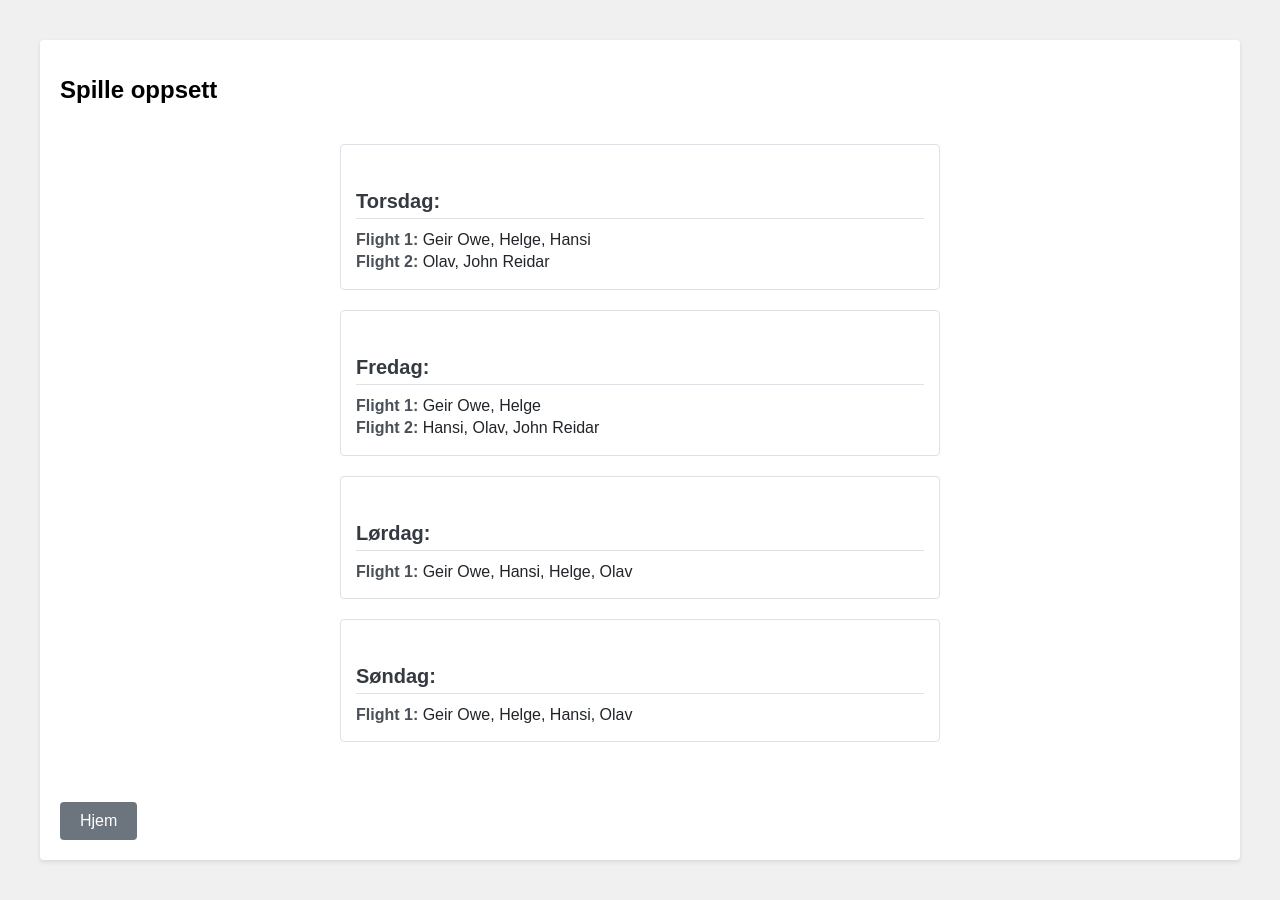
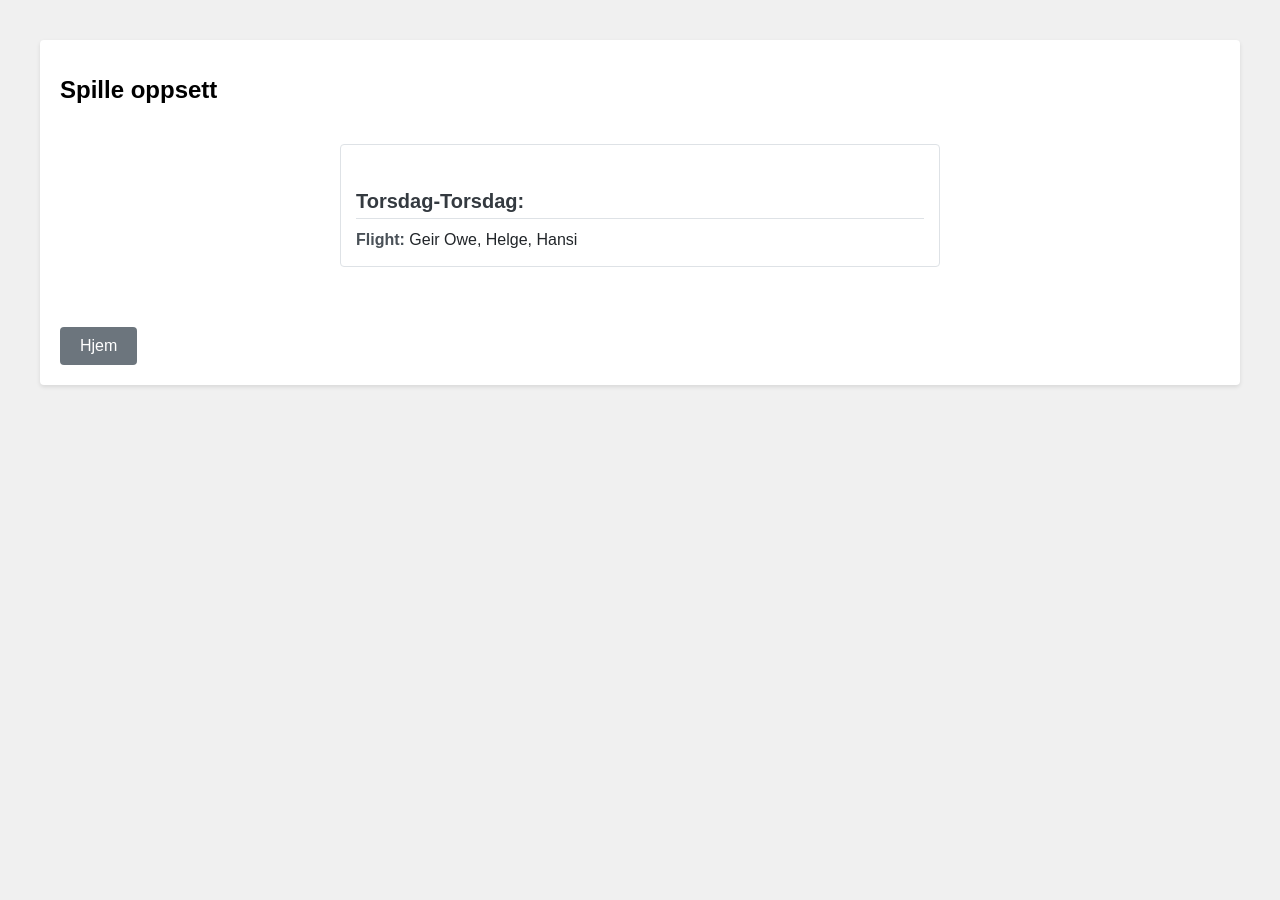
Before and after one commit to GeirOwe/golf, a Flask app: page /flights in a window 1280 px wide. After the commit the page ends 387 px from the top, so only its background shows below. Run offline with Flask 3, Linux system fonts and the light colour scheme.

Commit message:
Update flight setup template for consistency and change home page title to Lisboa Høst 2025

```diff
--- a/templates/flight_setup.html
+++ b/templates/flight_setup.html
@@ -8,24 +8,8 @@
     <div class="flight-setup">
 
         <div class="day-group">
-            <h2>Torsdag:</h2>
-            <p><strong>Flight 1:</strong> Geir Owe, Helge, Hansi</p>
-            <p><strong>Flight 2:</strong> Olav, John Reidar</p>
-        </div>
-        <div class="day-group">
-            <h2>Fredag:</h2>
-            <p><strong>Flight 1:</strong> Geir Owe, Helge</p>
-            <p><strong>Flight 2:</strong> Hansi, Olav, John Reidar</p>
-        </div>
-
-        <div class="day-group">
-            <h2>Lørdag:</h2>
-            <p><strong>Flight 1:</strong> Geir Owe, Hansi, Helge, Olav</p>
-        </div>
-
-        <div class="day-group">
-            <h2>Søndag:</h2>
-            <p><strong>Flight 1:</strong> Geir Owe, Helge, Hansi, Olav</p>
+            <h2>Torsdag-Torsdag:</h2>
+            <p><strong>Flight:</strong> Geir Owe, Helge, Hansi</p>
         </div>
     </div>
 
--- a/templates/home.html
+++ b/templates/home.html
@@ -3,7 +3,7 @@
 {% block title %}Hjem{% endblock %}
 
 {% block content %}
-    <h1>Søgne Høst 2025</h1>
+    <h1>Lisboa Høst 2025</h1>
 
     {% if error %}
         <div class="error-message">{{ error }}</div>
@@ -28,7 +28,7 @@
     <div class="weather-widget" style="margin: 30px 0; text-align: center;">
         <h2>Værmelding</h2>
         <a href="https://www.yr.no/nb/innhold/2-2267057/meteogram.svg" target="_blank" rel="noopener">
-            <img src="https://www.yr.no/nb/innhold/0-19//meteogram.svg" style="max-width:100%;height:auto;">
+            <img src="https://www.yr.no/nb/innhold/2-2267057/meteogram.svg" style="max-width:100%;height:auto;">
         </a>
     </div>
 
```
